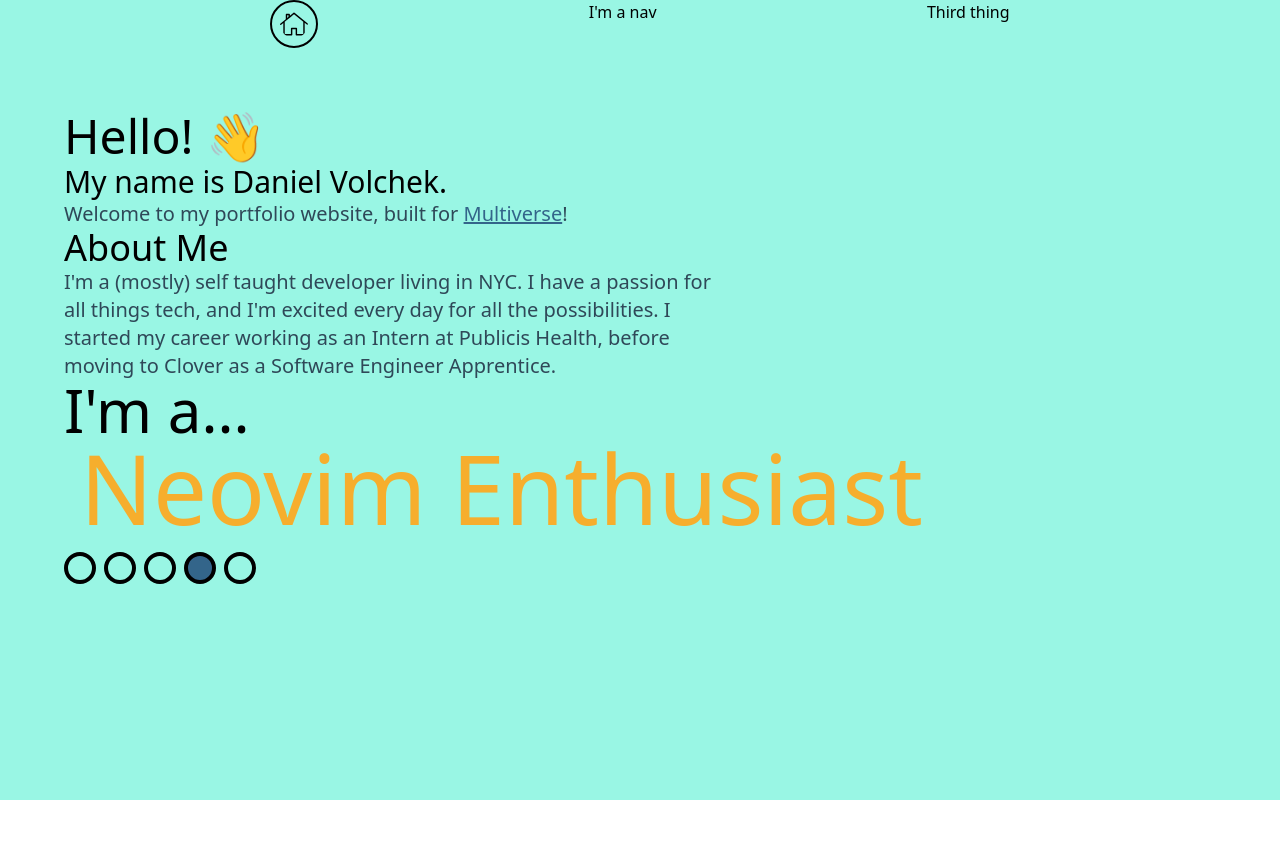
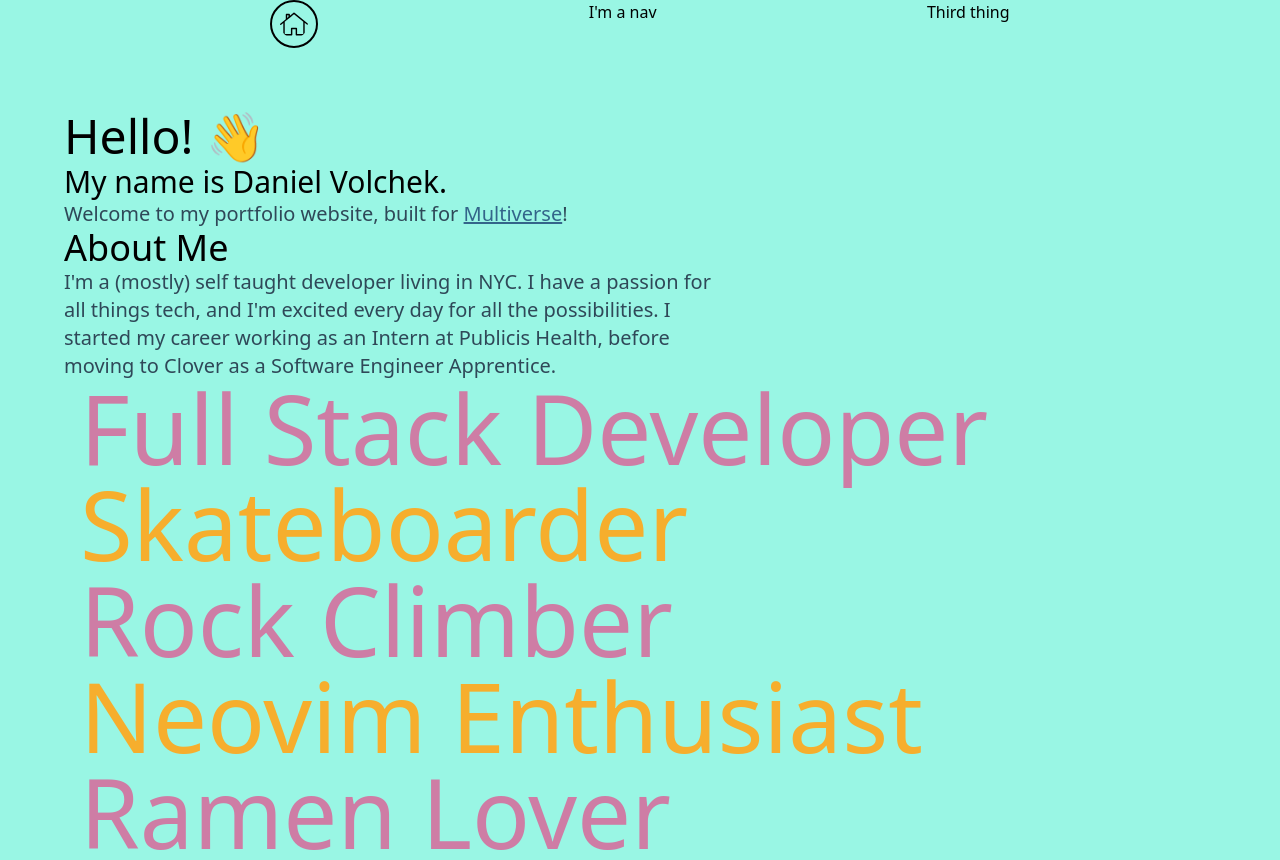
Before and after one commit to DanielVolchek/multiverse_portfolio, a Next.js app: page / in a window 1280 px wide. Before the commit the page ends 800 px from the top, so only its background shows below. Built offline with nearby package versions, Linux system fonts and the light colour scheme.

Commit message:
change appearance of redirect

```diff
--- a/src/components/redirect.tsx
+++ b/src/components/redirect.tsx
@@ -17,118 +17,137 @@ const MovementTime = 1500;
 
 type Props = {};
 
-const VerticalCarousel = ({}: Props) => {
-  const [currentIndex, setCurrentIndex] = useState(0);
-  const [remainingTime, setRemainingTime] = useState(MovementTime);
-
-  const setIndexFromDot = (index: number) => {
-    // add delay of 1 second after pressing a button
-    const DELAY = 1000;
-    setCurrentIndex(index);
-    setRemainingTime(MovementTime + DELAY);
-  };
-
-  useEffect(() => {
-    const TICK = 10;
-
-    const timeout = setTimeout(() => {
-      setRemainingTime((remainingTime) => remainingTime - TICK);
-      if (remainingTime <= 0) {
-        setCurrentIndex(
-          (currentIndex) => (currentIndex + 1) % Redirections.length
-        );
-        setRemainingTime(MovementTime);
-      }
-    }, TICK);
-
-    return () => {
-      clearTimeout(timeout);
-    };
-  }, [remainingTime]);
-
+export default function Test() {
   return (
-    <div className="flex items-center">
-      <div className="flex flex-col self-start">
-        <h3 className="text-6xl">I'm a...</h3>
+    <div className="flex flex-col">
+      {Redirections.map((redirection, index) => (
         <Link
           className={`text-8xl ${
-            currentIndex % 2 === 0 ? "text-thulianpink" : "text-hunyadiyellow"
+            index % 2 === 0 ? "text-thulianpink" : "text-hunyadiyellow pl-24"
           } hover:underline mr-8
 pl-4
           `}
-          href={Redirections[currentIndex].path}
+          href={Redirections[index].path}
         >
-          {Redirections[currentIndex].name}
+          {Redirections[index].name}
         </Link>
-        <DotContainer
-          currentIndex={currentIndex}
-          setCurrentIndex={setIndexFromDot}
-        />
-      </div>
+      ))}
     </div>
   );
-};
+}
 
-type DotContainerProps = {
-  currentIndex: number;
-  setCurrentIndex: (index: number) => void;
-};
-const DotContainer = ({ currentIndex, setCurrentIndex }: DotContainerProps) => {
-  return (
-    <div className="flex gap-2">
-      {Redirections.map((_, index) => {
-        return (
-          <Dot
-            currentIndex={currentIndex}
-            dotIndex={index}
-            key={index}
-            setCurrentIndex={setCurrentIndex}
-          />
-        );
-      })}
-    </div>
-  );
-};
-
-const Dot = ({
-  currentIndex,
-  dotIndex,
-  setCurrentIndex,
-}: {
-  currentIndex: number;
-  dotIndex: number;
-  setCurrentIndex: (index: number) => void;
-}) => {
-  const pressedDot = () => {
-    setCurrentIndex(dotIndex);
-  };
-
-  return (
-    <div
-      className={`rounded-full w-8 h-8 ${
-        currentIndex === dotIndex
-          ? "bg-lapizlazuli"
-          : "bg-none hover:bg-teal-100"
-      } border-solid border-4 border-black my-4 cursor-pointer `}
-      onClick={pressedDot}
-    ></div>
-  );
-};
-
-export default VerticalCarousel;
-
-// import React, { useState, useEffect } from "react";
+// const VerticalCarousel = ({}: Props) => {
+//   const [currentIndex, setCurrentIndex] = useState(0);
+//   const [remainingTime, setRemainingTime] = useState(MovementTime);
 //
-// const Redirections = [
-//   { name: "Full Stack Dev", path: "/portfolio" },
-//   { name: "Skater", path: "/skater" },
-//   { name: "Rock Climber", path: "/rockclimber" },
-//   { name: "Ramen Lover", path: "/ramen" },
-// ];
+//   const setIndexFromDot = (index: number) => {
+//     // add delay of 1 second after pressing a button
+//     const DELAY = 1000;
+//     setCurrentIndex(index);
+//     setRemainingTime(MovementTime + DELAY);
+//   };
 //
-// const Carousel = () => {
-//   const [index, setIndex] = useState(0);
+//   useEffect(() => {
+//     const TICK = 10;
 //
+//     const timeout = setTimeout(() => {
+//       setRemainingTime((remainingTime) => remainingTime - TICK);
+//       if (remainingTime <= 0) {
+//         setCurrentIndex(
+//           (currentIndex) => (currentIndex + 1) % Redirections.length
+//         );
+//         setRemainingTime(MovementTime);
+//       }
+//     }, TICK);
+//
+//     return () => {
+//       clearTimeout(timeout);
+//     };
+//   }, [remainingTime]);
+//
+//   return (
+//     <div className="flex items-center">
+//       <div className="flex flex-col self-start">
+//         <h3 className="text-6xl">I'm a...</h3>
+//         <Link
+//           className={`text-8xl ${
+//             currentIndex % 2 === 0 ? "text-thulianpink" : "text-hunyadiyellow"
+//           } hover:underline mr-8
+// pl-4
+//           `}
+//           href={Redirections[currentIndex].path}
+//         >
+//           {Redirections[currentIndex].name}
+//         </Link>
+//         <DotContainer
+//           currentIndex={currentIndex}
+//           setCurrentIndex={setIndexFromDot}
+//         />
+//       </div>
+//     </div>
+//   );
 // };
 //
-// export default Carousel;
+// type DotContainerProps = {
+//   currentIndex: number;
+//   setCurrentIndex: (index: number) => void;
+// };
+// const DotContainer = ({ currentIndex, setCurrentIndex }: DotContainerProps) => {
+//   return (
+//     <div className="flex gap-2">
+//       {Redirections.map((_, index) => {
+//         return (
+//           <Dot
+//             currentIndex={currentIndex}
+//             dotIndex={index}
+//             key={index}
+//             setCurrentIndex={setCurrentIndex}
+//           />
+//         );
+//       })}
+//     </div>
+//   );
+// };
+//
+// const Dot = ({
+//   currentIndex,
+//   dotIndex,
+//   setCurrentIndex,
+// }: {
+//   currentIndex: number;
+//   dotIndex: number;
+//   setCurrentIndex: (index: number) => void;
+// }) => {
+//   const pressedDot = () => {
+//     setCurrentIndex(dotIndex);
+//   };
+//
+//   return (
+//     <div
+//       className={`rounded-full w-8 h-8 ${
+//         currentIndex === dotIndex
+//           ? "bg-lapizlazuli"
+//           : "bg-none hover:bg-teal-100"
+//       } border-solid border-4 border-black my-4 cursor-pointer `}
+//       onClick={pressedDot}
+//     ></div>
+//   );
+// };
+//
+// export default VerticalCarousel;
+//
+// // import React, { useState, useEffect } from "react";
+// //
+// // const Redirections = [
+// //   { name: "Full Stack Dev", path: "/portfolio" },
+// //   { name: "Skater", path: "/skater" },
+// //   { name: "Rock Climber", path: "/rockclimber" },
+// //   { name: "Ramen Lover", path: "/ramen" },
+// // ];
+// //
+// // const Carousel = () => {
+// //   const [index, setIndex] = useState(0);
+// //
+// // };
+// //
+// // export default Carousel;
```
